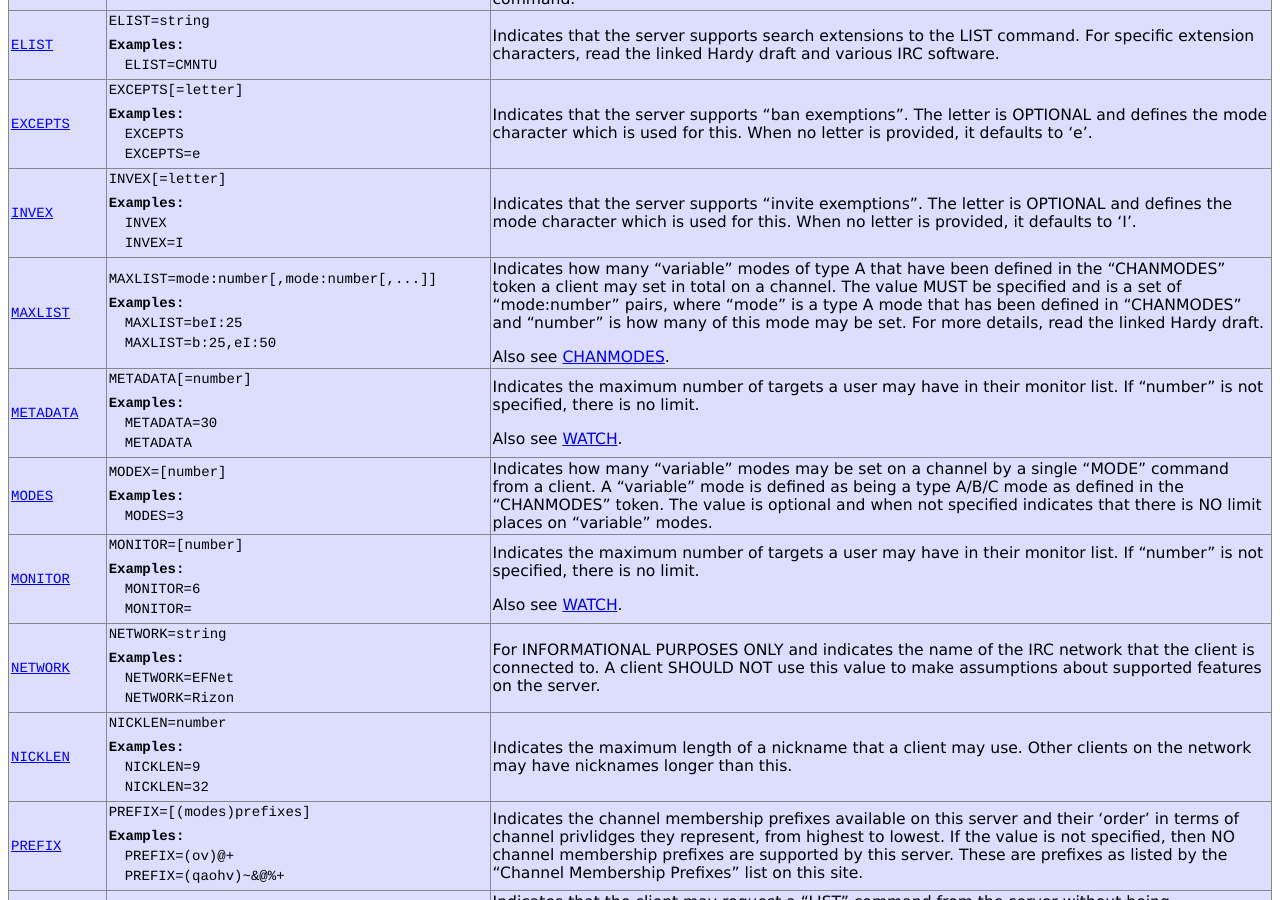
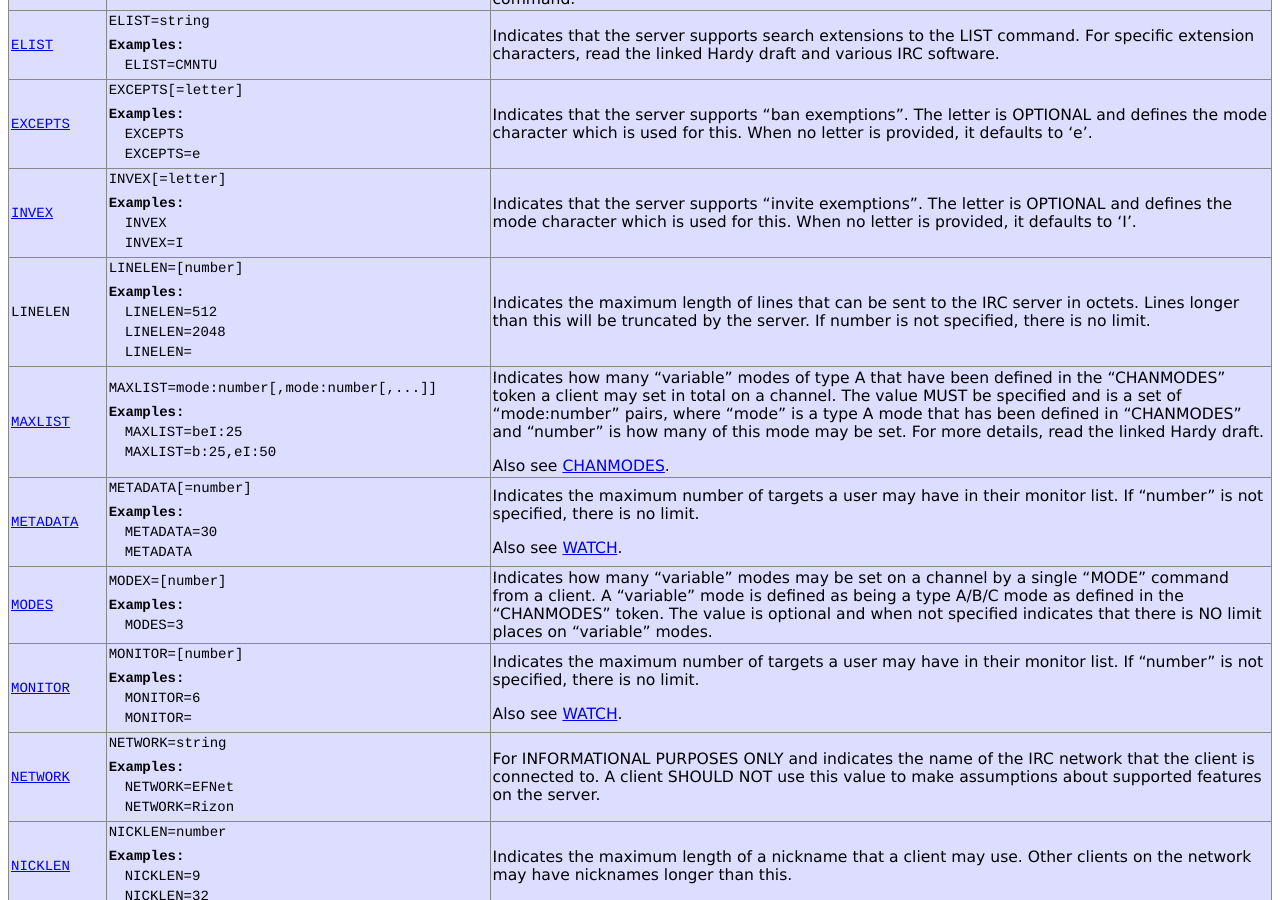
Before and after one commit to ircdocs/irc-defs, a Jekyll site: the page built from defs/isupport.html, in a window 1280 px wide and 900 px high, scrolled down 666 px. Built offline with Jekyll 4.4.1, drawn with Linux system fonts in a browser that asks for light colours.

Commit message:
isupport: Add our special LINELEN token

```diff
--- a/_data/isupport.yaml
+++ b/_data/isupport.yaml
@@ -186,6 +186,19 @@ values:
         examples:
             - "INVEX"
             - "INVEX=I"
+
+    -
+        name: LINELEN
+        format: "LINELEN=[number]"
+        comment: >
+            Indicates the maximum length of lines that can be sent to the IRC
+            server in octets. Lines longer than this will be truncated by the
+            server. If number is not specified, there is no limit.
+
+        examples:
+            - "LINELEN=512"
+            - "LINELEN=2048"
+            - "LINELEN="
 
     -
         name: MAXLIST
```
